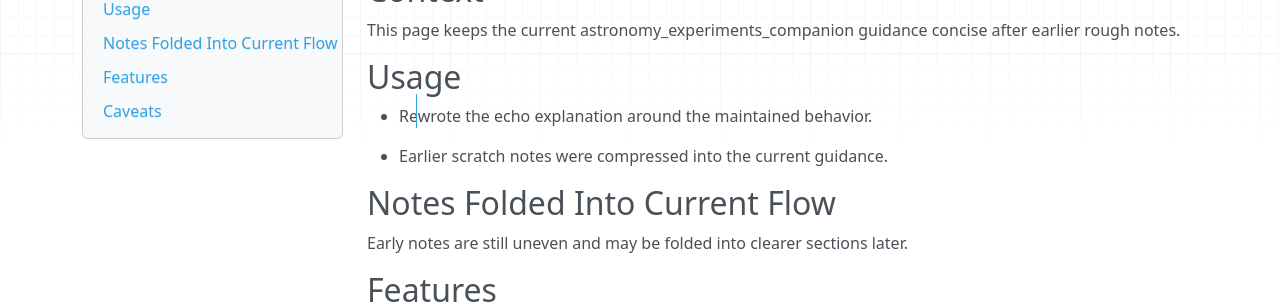
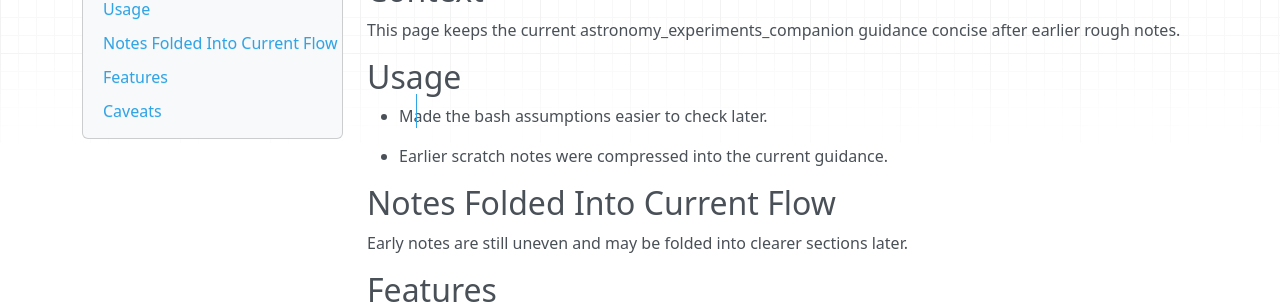
Before and after one commit to sebastianspicker/phyphox-arduino-classroom-kit, an MkDocs documentation site: the page built from docs/ASTRONOMY_EXPERIMENTS_COMPANION.md, in a window 1280 px wide. Shown: the part 163-467 px from the top of the page. Built offline with MkDocs 1.6.1, drawn with Linux system fonts in a browser that asks for light colours; nearby versions of some CDN libraries.

Commit message:
docs(bash): clarify bash guidance after the audit pass

```diff
--- a/docs/ASTRONOMY_EXPERIMENTS_COMPANION.md
+++ b/docs/ASTRONOMY_EXPERIMENTS_COMPANION.md
@@ -5,7 +5,7 @@
 This page keeps the current astronomy_experiments_companion guidance concise after earlier rough notes.
 
 ## Usage
-- Rewrote the echo explanation around the maintained behavior.
+- Made the bash assumptions easier to check later.
 
 - Earlier scratch notes were compressed into the current guidance.
 
```
Also changed, not shown: README.md (+3 -2 lines), docs/README.md (+1 -1 lines).
